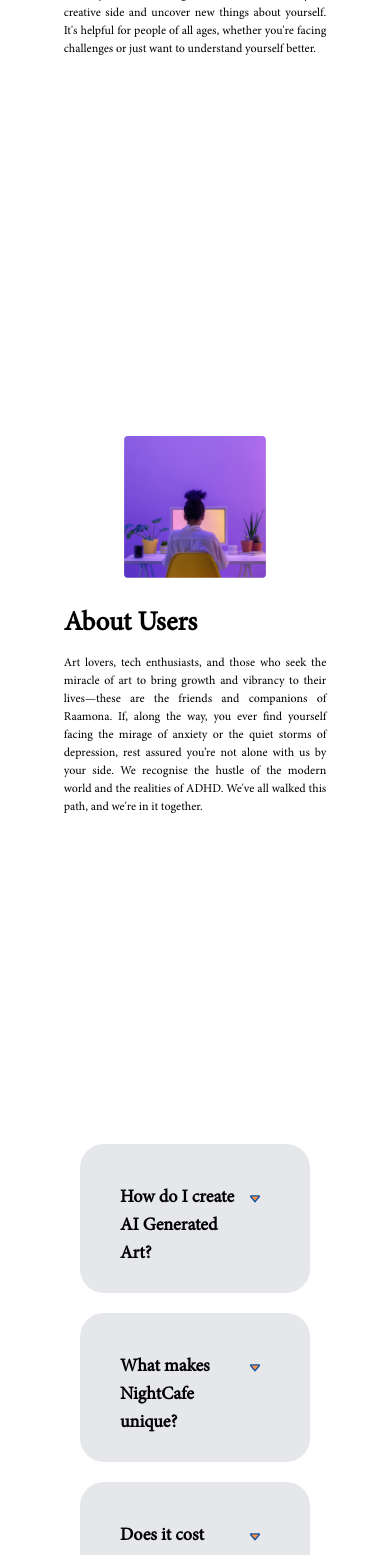
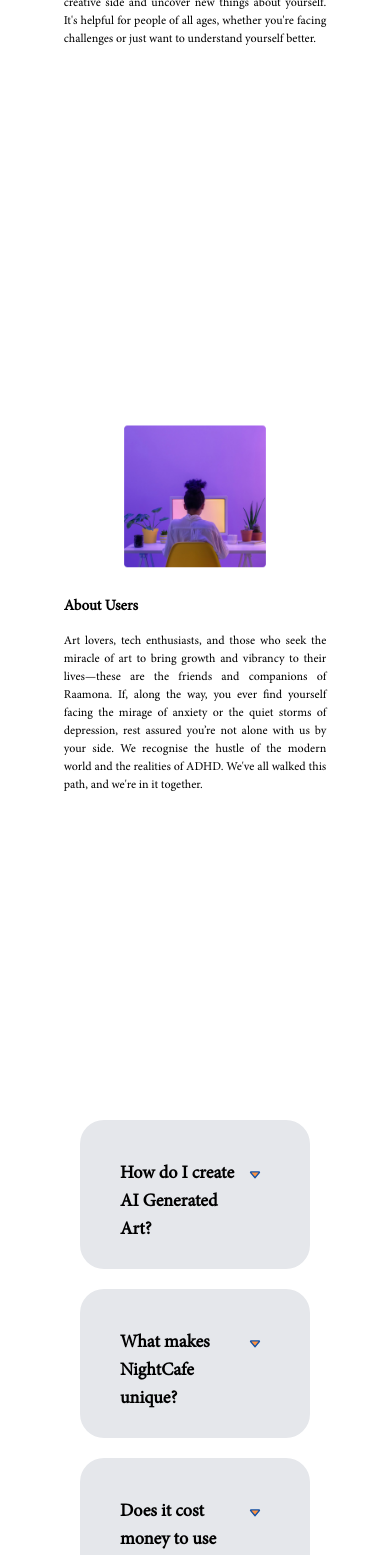
Before and after one commit to zahra-hsb/raamona-parallax, a Next.js app in the folder FrontEnd/: page / in a window 390 px wide. Shown: the part 2278-3833 px from the top of the page. Built offline with nearby package versions, Linux system fonts and the light colour scheme; a web font is replaced by a local one.

Commit message:
the responsive design of raamona info  section

```diff
--- a/FrontEnd/src/components/homeComponents/InfoSection/index.jsx
+++ b/FrontEnd/src/components/homeComponents/InfoSection/index.jsx
@@ -5,7 +5,7 @@ const InfoSection = ({ title, details, pic, usersDetail, style, imageMotion }) =
         <>
             <div className={`w-full flex flex-col sm:flex-row justify-between items-center sm:py-10 gap-2 ${style}`}>
                 <div className="sm:w-1/2 flex flex-col gap-5 py-14">
-                    <h3 className="text-4xl">{title}</h3>
+                    <h3 className="lg:text-4xl sm:text-3xl text-xl">{title}</h3>
                     <p className="text-justify">
                         {details}
                     </p>
--- a/FrontEnd/src/components/homeComponents/RaamonaInfo/index.jsx
+++ b/FrontEnd/src/components/homeComponents/RaamonaInfo/index.jsx
@@ -31,7 +31,7 @@ const RaamonaInfo = () => {
                 </div>
                 <InfoSection
                     imageMotion={`
-                    ${show ? 'sm:translate-x-0 translate-y-0 scale-100' : 'sm:-translate-x-52 translate-y-52 scale-75'} transition-all duration-1000 sm:translate-y-0 sm:scale-100
+                    ${show ? 'sm:translate-x-0 translate-y-0 scale-100' : 'sm:-translate-x-52 translate-y-52 scale-75'} transition-all duration-1000 sm:translate-y-0 sm:scale-100 lg:w-full sm:w-2/3
                     `}
 
                     style={`
@@ -44,7 +44,7 @@ const RaamonaInfo = () => {
 
                 <InfoSection
                     imageMotion={`
-                    ${show ? 'sm:translate-x-0 sm:translate-y-0 translate-y-0 scale-100' : 'sm:!-translate-x-52 translate-y-52 scale-75'} transition-all duration-1000 sm:translate-y-0 sm:scale-100
+                    ${show ? 'sm:translate-x-0 sm:translate-y-0 translate-y-0 scale-100' : 'sm:!-translate-x-52 translate-y-52 scale-75'} transition-all duration-1000 sm:translate-y-0 sm:scale-100 lg:w-full sm:w-2/3
                     `}
 
                     style={`
@@ -59,20 +59,20 @@ If, along the way, you ever find yourself facing the mirage of anxiety or the qu
                     pic={infoPic2}
                     usersDetail={<>
                         <div>
-                            <h5 className="text-end">+400 k</h5>
-                            <h6 className="text-end">Other Users</h6>
+                            <h5 className="sm:text-end text-center">+400 k</h5>
+                            <h6 className="sm:text-end text-center">Other Users</h6>
                         </div>
                         <div>
-                            <h5 className="text-end">+200 k</h5>
-                            <h6 className="text-end">Therapist Users</h6>
+                            <h5 className="sm:text-end text-center">+200 k</h5>
+                            <h6 className="sm:text-end text-center">Therapist Users</h6>
                         </div>
                         <div>
-                            <h5 className="text-end">+100 k</h5>
-                            <h6 className="text-end">Artist Users</h6>
+                            <h5 className="sm:text-end text-center">+100 k</h5>
+                            <h6 className="sm:text-end text-center">Artist Users</h6>
                         </div>
                         <div>
-                            <h5 className="text-end">+100 k</h5>
-                            <h6 className="text-end">Treated Users</h6>
+                            <h5 className="sm:text-end text-center">+100 k</h5>
+                            <h6 className="sm:text-end text-center">Treated Users</h6>
                         </div>
                     </>} />
             </section>
```
